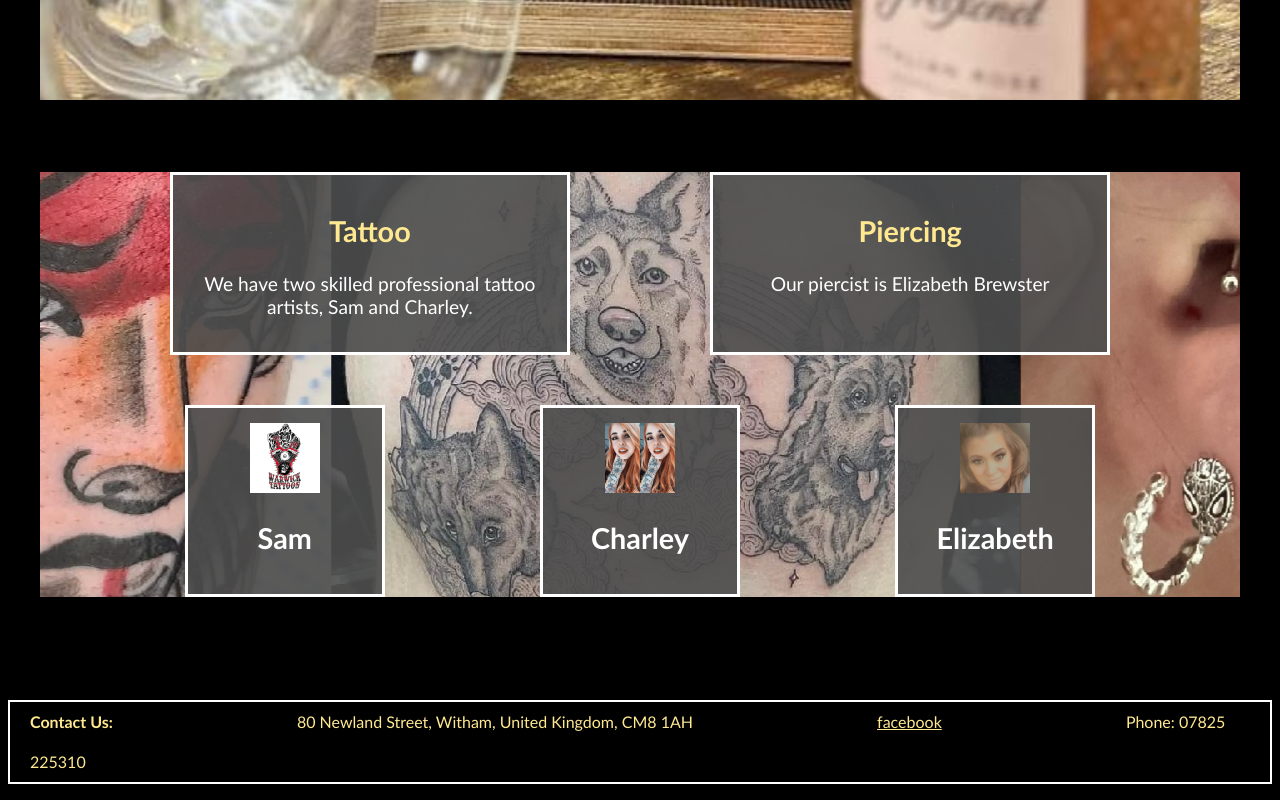
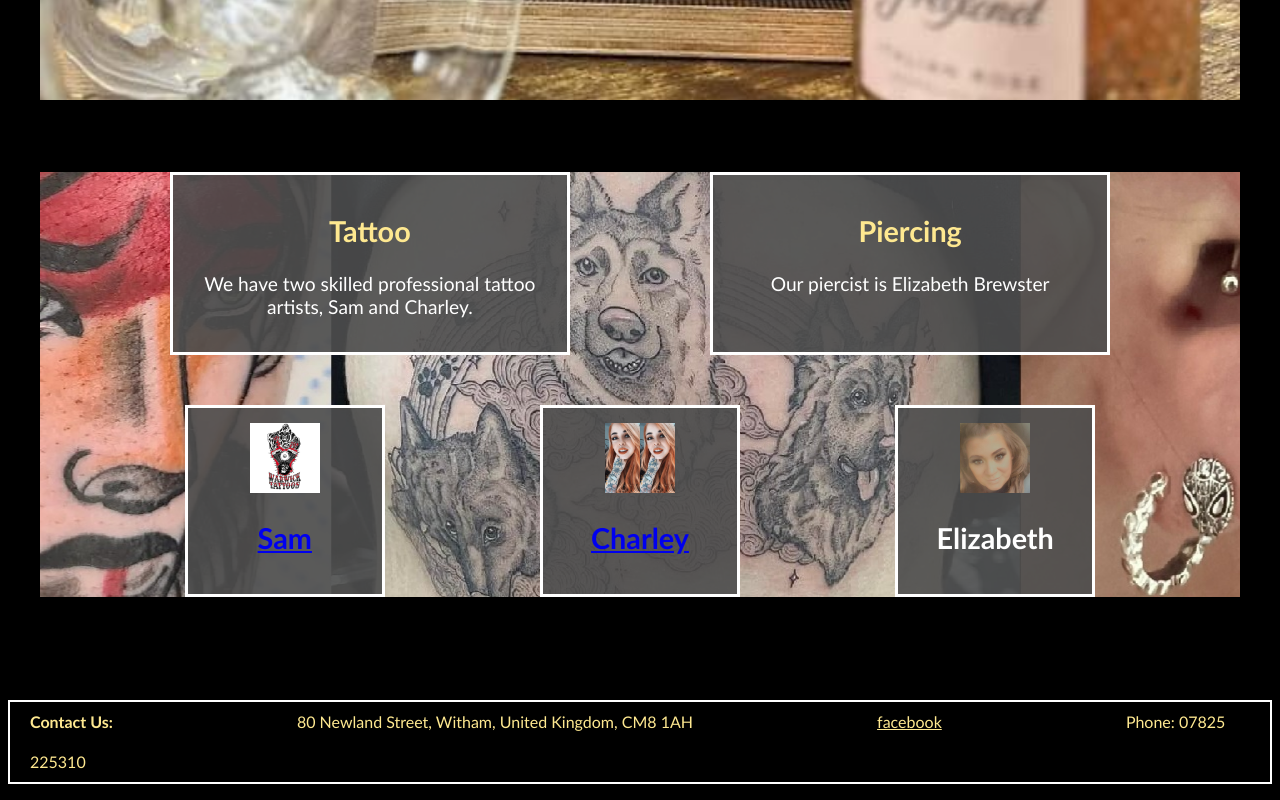
Before and after one commit to larky83/threeswords, a plain HTML site: page index.html in a window 1280 px wide. Shown: the part 861-1661 px from the top of the page. Drawn offline with Linux system fonts and the light colour scheme.

Commit message:
Update instagram link

```diff
--- a/index.html
+++ b/index.html
@@ -29,8 +29,8 @@
           <div class="item"><h2>Piercing</h2><p>Our piercist is Elizabeth Brewster</p></div>
           </div>
           <div class="container2" id="staff">
-            <div class="member"><img src="sam.jpg"><h2>Sam</h2></div>
-            <div class="member"><img src="charley.jpg"><h2>Charley</h2></div>
+            <div class="member"><img src="sam.jpg"><a href="https://www.instagram.com/warwicktattoos/?hl=en"><h2>Sam</h2></a></div>
+            <div class="member"><img src="charley.jpg"><a href="https://www.instagram.com/c_wilks_tattoo/"><h2>Charley</h2></a></div>
             <div class="member"><img src="liz.jpg"><h2>Elizabeth</h2></div>
           </div>
         </div>
```
